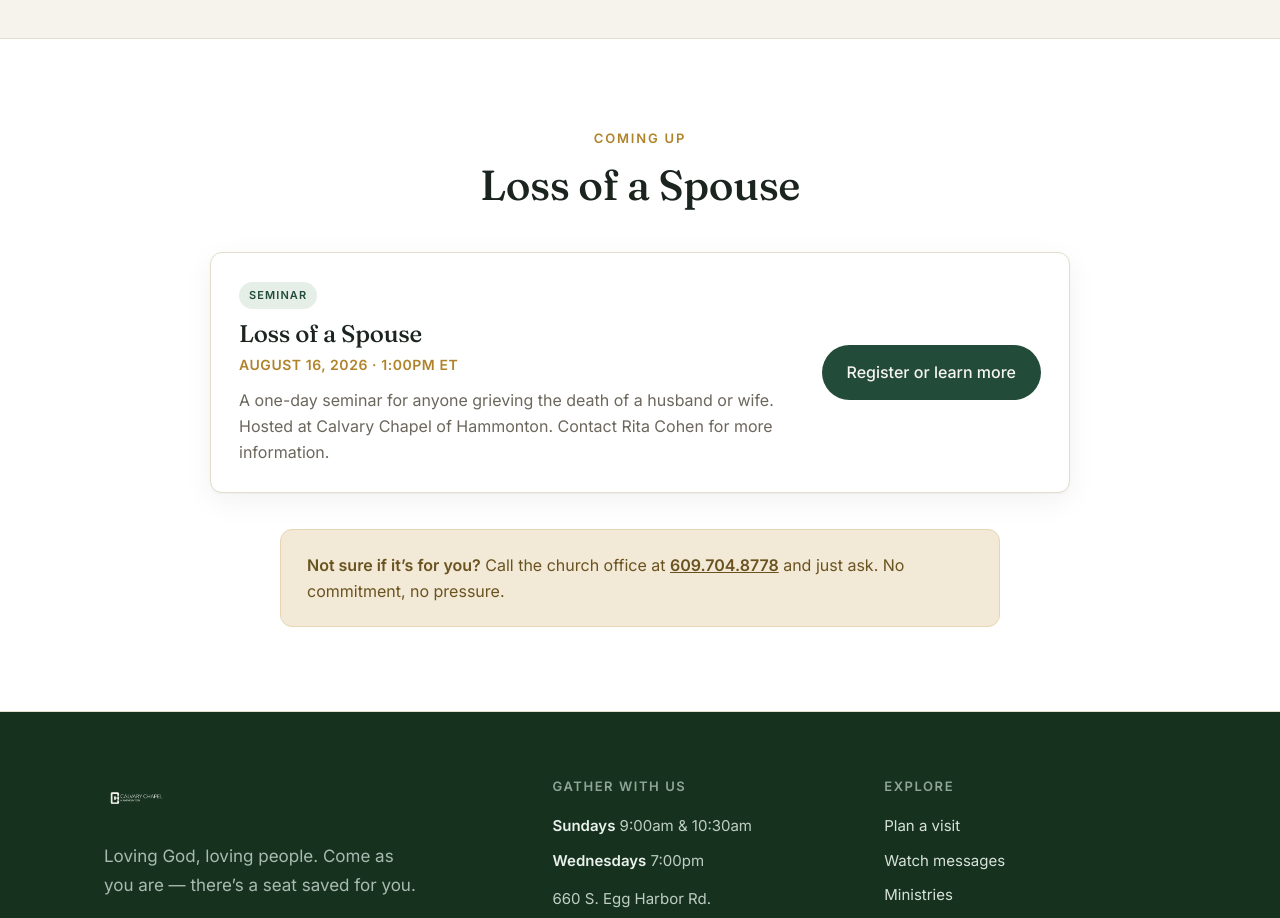
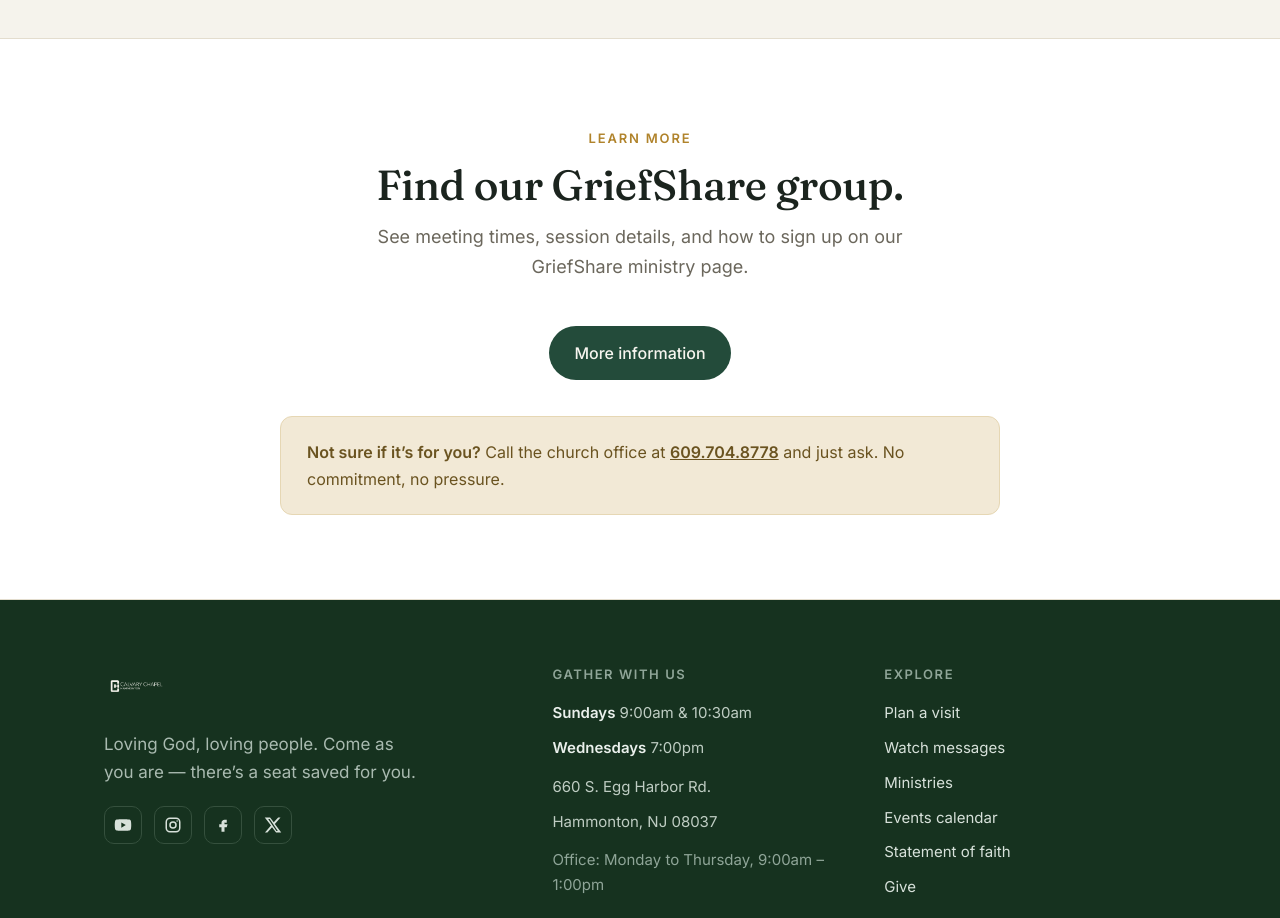
Before and after one commit to KnappBuiltMachines/CalvaryChurch, a Next.js app: page /griefshare in a window 1280 px wide. Shown: the part 940-1858 px from the top of the page. Built offline with nearby package versions, Linux system fonts and the light colour scheme.

Commit message:
Add files via upload

```diff
--- a/app/griefshare/page.js
+++ b/app/griefshare/page.js
@@ -7,7 +7,8 @@
   description: "GriefShare at Calvary Chapel of Hammonton — support and hope for anyone grieving the death of someone close.",
 };
 
-const GRIEFSHARE_EVENT = "https://find.griefshare.org/events/295440";
+// Our GriefShare ministry listing (group schedule, contact info, and sign-up).
+const GRIEFSHARE_MINISTRY = "https://find.griefshare.org/ministries/199420";
 
 export default function GriefShare() {
   return (
@@ -38,23 +39,19 @@
         </div>
       </section>
 
-      {/* The real upcoming seminar */}
+      {/* More information */}
       <section className="section section-alt">
         <div className="wrap">
-          <SectionHead center eyebrow="Coming up" title="Loss of a Spouse" />
-          <div className="event-list">
-            <article className="event">
-              <div>
-                <span className="tag">Seminar</span>
-                <h3>Loss of a Spouse</h3>
-                <span className="when">August 16, 2026 &middot; 1:00pm ET</span>
-                <p>
-                  A one-day seminar for anyone grieving the death of a husband or wife. Hosted at{" "}
-                  {site.name}. Contact Rita Cohen for more information.
-                </p>
-              </div>
-              <a href={GRIEFSHARE_EVENT} className="btn btn-primary">Register or learn more</a>
-            </article>
+          <SectionHead
+            center
+            eyebrow="Learn more"
+            title="Find our GriefShare group."
+            lead="See meeting times, session details, and how to sign up on our GriefShare ministry page."
+          />
+          <div style={{ textAlign: "center" }}>
+            <a href={GRIEFSHARE_MINISTRY} className="btn btn-primary" target="_blank" rel="noopener noreferrer">
+              More information
+            </a>
           </div>
           <div className="note" style={{ marginTop: 36 }}>
             <strong>Not sure if it&rsquo;s for you?</strong> Call the church office at{" "}
--- a/app/site.js
+++ b/app/site.js
@@ -76,20 +76,12 @@
 
 export const registrations = [
   {
-    title: "Summer Bible Club 2026",
-    when: "June 3 \u2013 September 12, 2026",
-    blurb: "Bible lessons, games, and outdoor fun all summer long for kids in Hammonton.",
-    image: "/events/summer-bible-club-2026.jpg",
-    href: `${CC}/registrations/events/3653618`,
-    featured: true,
-    open: true,
-  },
-  {
     title: "AWANA 2026\u20132027",
     when: "September 2, 2026 \u2013 May 26, 2027",
     blurb: "Weekly clubs where kids memorize Scripture, play hard, and grow in faith.",
     image: "/events/awana-2026-2027.jpg",
     href: `${CC}/registrations/events/3716027`,
+    featured: true,
     open: true,
   },
 ];
--- a/components/RegistrationList.js
+++ b/components/RegistrationList.js
@@ -4,7 +4,11 @@
   if (!items?.length) return null;
 
   return (
-    <div className="reg-grid">
+    <div
+      className="reg-grid"
+      // A lone card centers instead of sitting in the left column of the grid.
+      style={items.length === 1 ? { gridTemplateColumns: "minmax(0, 420px)", justifyContent: "center" } : undefined}
+    >
       {items.map((e) => (
         <a className="reg-card" href={e.href} key={e.title}>
           {e.image ? (
```
Also changed, not shown: app/ministries/page.js (+1 -11 lines).
